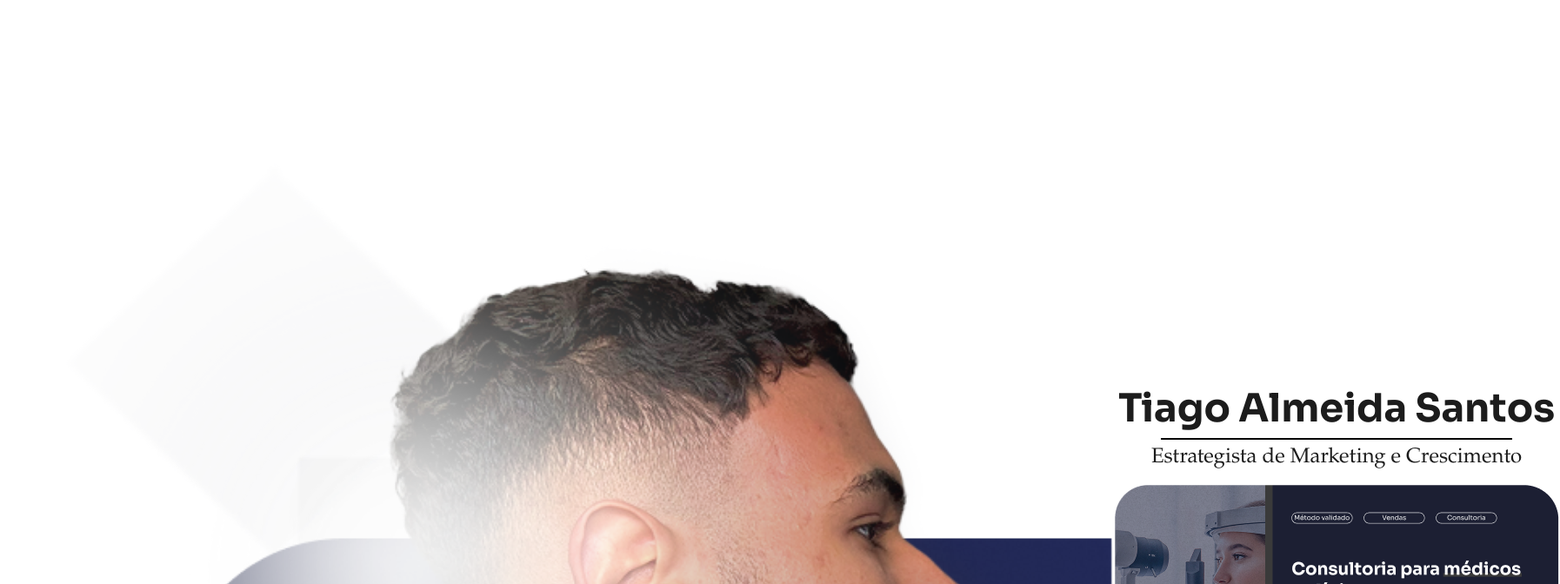
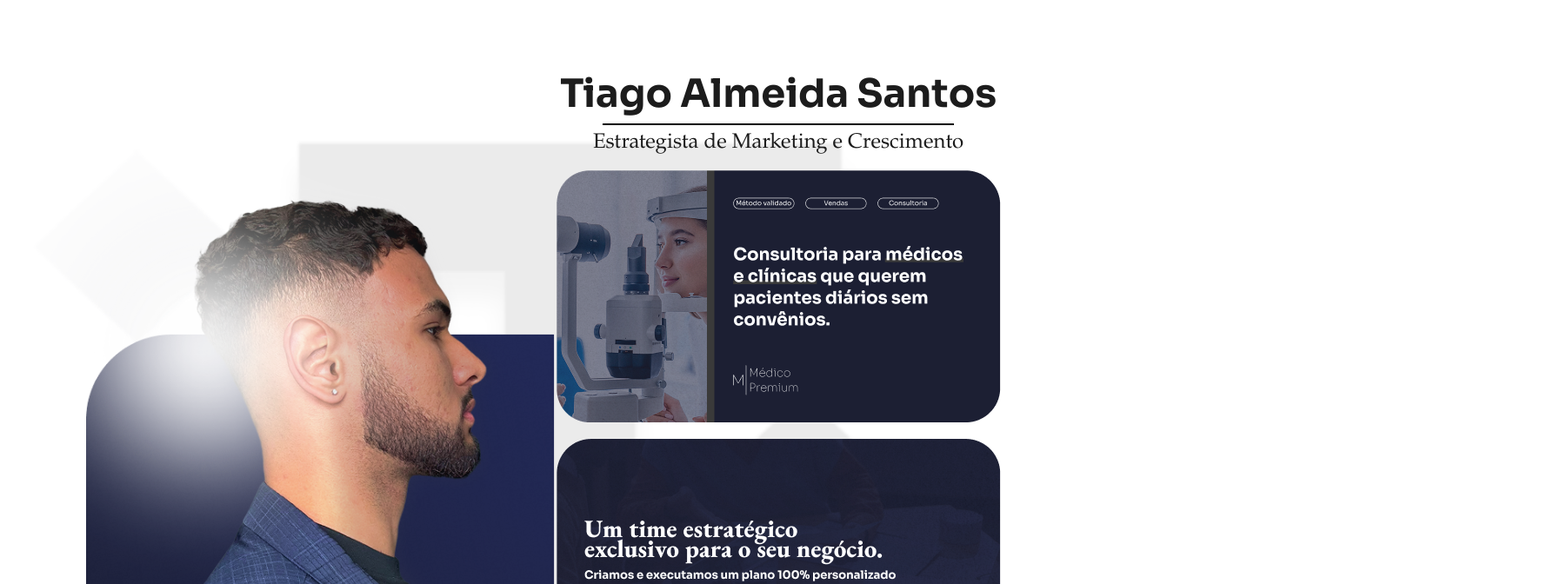
Before and after one commit to Tigas29/tiago-almeida-santos-, a React (Vite) app: page / in a window 1280 px wide. Shown: the top 672 px of the page at 87% size, 1794 px wide, since content can reach past the window. Built offline with nearby package versions, Linux system fonts and the light colour scheme.

Commit message:
fixing bug

```diff
--- a/src/components/links/main/style.js
+++ b/src/components/links/main/style.js
@@ -43,16 +43,21 @@ export const Container = styled.div`
     align-items: center;
     justify-content: center;
     padding-right: 0;
+    min-height: 100vh;
   }
   .leftSide {
     padding-bottom: 5rem;
     ${Media.Laptop} {
       padding-bottom: 0rem;
       margin-right: 10rem;
-      margin-top: -10rem;
+      margin-top: -5rem;
     }
     img {
-      width: 100vw;
+      width: 100%;
+
+      ${Media.Laptop} {
+        width: 100vw;
+      }
     }
   }
 
@@ -61,7 +66,8 @@ export const Container = styled.div`
     padding-top: 5rem;
     gap: 1rem;
     ${Media.Laptop} {
-      padding-top: 0rem;
+      min-height: 50vh;
+      padding-top: 5rem;
     }
     .tittleNameContainer {
       position: relative;
```
